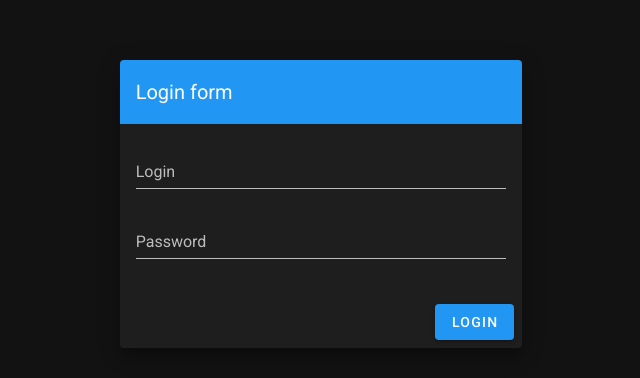
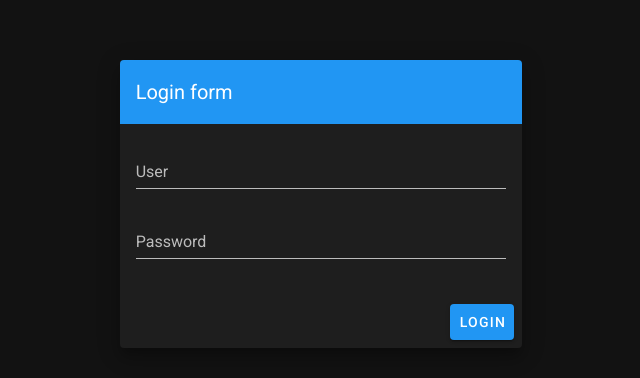
Before and after one commit to eascapeCo/scinemapr, a Vue app in the folder scinemapr.bo/frontend/: page /loginForm in a window 1280 px wide. Shown: the part 196-574 px from the top of the page, without its empty margins (319-959 px from the left). Built offline with nearby package versions, Linux system fonts and the light colour scheme.

Commit message:
modified LoginForm

```diff
--- a/scinemapr.bo/frontend/src/views/auth/LoginForm.vue
+++ b/scinemapr.bo/frontend/src/views/auth/LoginForm.vue
@@ -23,10 +23,10 @@
               <v-spacer></v-spacer>
             </v-toolbar>
             <v-card-text>
-              <v-form>
+              <v-form ref="form">
                 <v-text-field
-                  label="Login"
-                  name="login"
+                  label="User"
+                  name="user"
                   type="text"
                 ></v-text-field>
 
@@ -40,9 +40,9 @@
             </v-card-text>
             <v-card-actions>
               <v-spacer></v-spacer>
-              <router-link to="/">
-                <v-btn color="primary">Login</v-btn>
-              </router-link>
+              <!-- <router-link to="/"> -->
+                <v-btn color="primary" @click="callLogin">Login</v-btn>
+              <!-- </router-link> -->
             </v-card-actions>
           </v-card>
         </v-col>
@@ -53,8 +53,30 @@
 
 <script>
 export default {
-  props: {
-    source: String
+  name: 'login',
+  data () {
+    return {
+      loginError: false,
+      user: '',
+      password: '',
+      error: false,
+      errors: []
+    }
+  },
+  methods: {
+    callLogin: () => {
+      // this.errors = []
+      this.$store.dispatch('login', {
+        user: this.user,
+        password: this.password
+      }).then(() => {
+        this.$router.push('/views/grid')
+      }).catch(error => {
+        this.loginError = true
+        this.errors.push(error)
+        this.error = true
+      })
+    }
   }
 }
 </script>
```
